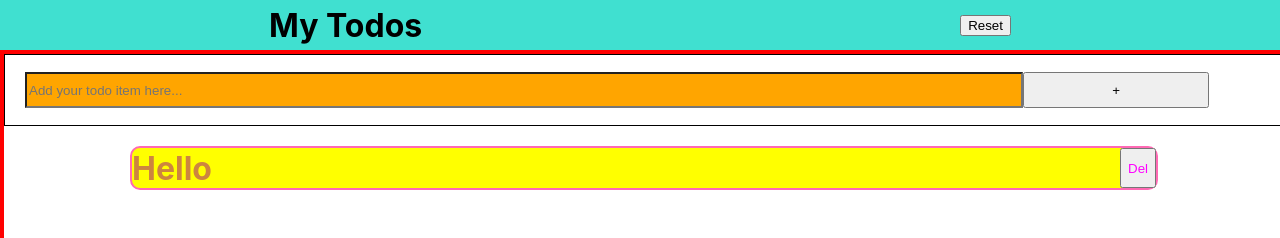
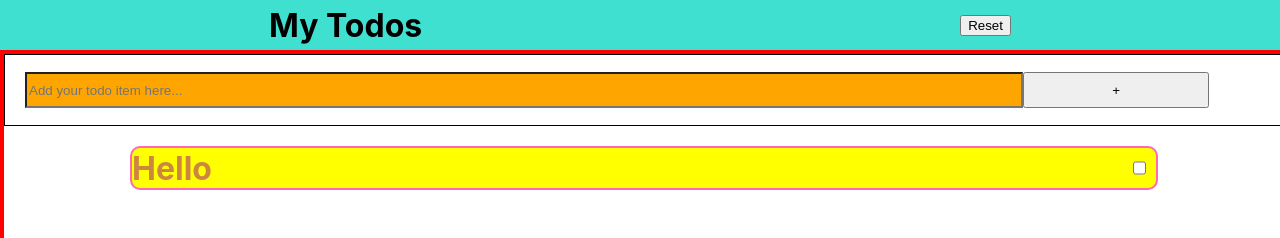
Before and after one commit to wesleyforrest/todo-tech-test, a React (Create React App) app: page / in a window 1280 px wide. Shown: the top 238 px of the page. Built offline with nearby package versions, Linux system fonts and the light colour scheme.

Commit message:
Deleted button in ToDoItem and replaced with checkbox as required in description

```diff
--- a/src/Containers/ToDoItem/Styles/ToDoItem.scss
+++ b/src/Containers/ToDoItem/Styles/ToDoItem.scss
@@ -18,8 +18,9 @@
     color: peru;
   }
 
-  &__item-btn {
+  &__item-checkbox {
     color: magenta;
     height: 100%;
+    margin-right: 10px;
   }
 }
--- a/src/Containers/ToDoItem/ToDoItem.jsx
+++ b/src/Containers/ToDoItem/ToDoItem.jsx
@@ -6,7 +6,10 @@ const ToDoItem = () => {
     <div className="todo-container">
       <div className="todo-container__item">
         <h1 className="todo-container__item-text">Hello</h1>
-        <button className="todo-container__item-btn del-btn">Del</button>
+        <input
+          className="todo-container__item-checkbox checkbox"
+          type="checkbox"
+        />
       </div>
     </div>
   );
```
